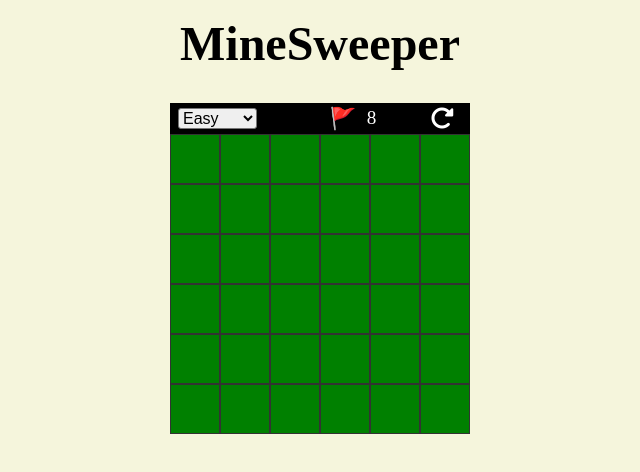
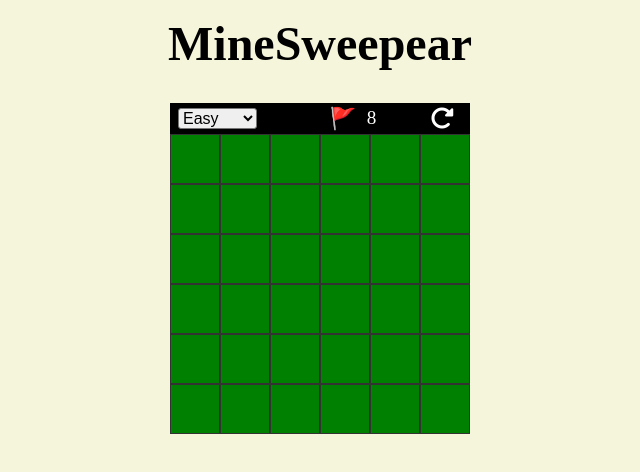
Before and after one commit to nikitbisht/Mine-Sweaper, a plain HTML site: page index.html in a window 1280 px wide. Shown: the whole page, without its empty margins (320-960 px from the left). Drawn offline with Linux system fonts and the light colour scheme.

Commit message:
Update index.html

```diff
--- a/index.html
+++ b/index.html
@@ -12,7 +12,7 @@
 <body>
 
 	<header>
-		<h2>MineSweeper</h2>
+		<h2>MineSweepear</h2>
 	</header>
 
 	<main>
```
